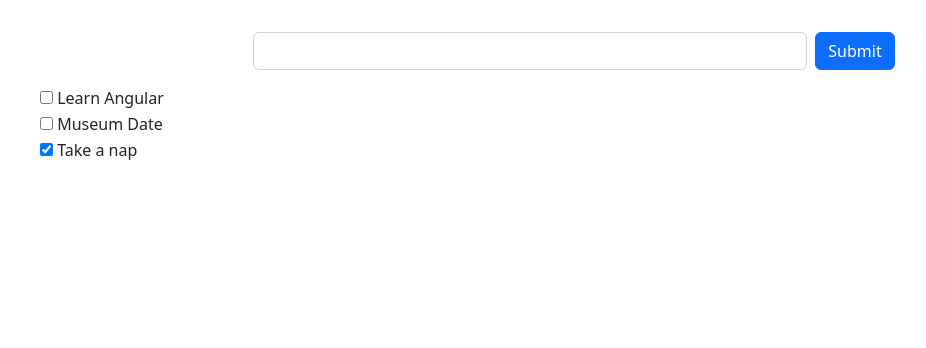
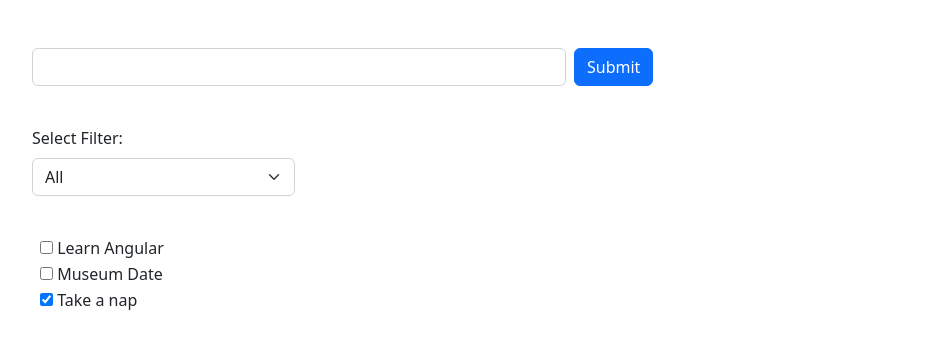
Before and after one commit to tamathecxder/angular-fundamental, an Angular app: page / in a window 1280 px wide. Shown: the top 348 px of the page, without its empty margins (66-992 px from the left). Built offline with nearby package versions, Linux system fonts and the light colour scheme.

Commit message:
implement filter method to the component

```diff
--- a/src/app/app.component.html
+++ b/src/app/app.component.html
@@ -1,5 +1,6 @@
 <div class="container">
-  <form class="row mt-3 mb-2 gx-2 gy-3 align-items-center justify-content-center">
+  <div class="d-flex align-items-start flex-column p-3">
+    <form class="w-100 row mt-3 mb-2 gx-2 gy-3 align-items-center justify-content-start">
       <div class="col-sm-6">
         <label for="specificSizeInputName" class="visually-hidden"></label>
         <input type="text" class="form-control" name="wish_text" [(ngModel)]="newWishText">
@@ -9,14 +10,26 @@
       </div>
     </form>
 
+    <div class="w-100 row mt-3 mb-2 gx-2 gy-3 align-items-center justify-content-start">
+      <div class="col-sm-3">
+        <label for="listFilter" class="form-label">Select Filter:</label>
+        <select name="list_filter" id="listFilter" [(ngModel)]="listFilter" (ngModelChange)="filterChanged($event)" class="form-select">
+          <option value="0">All</option>
+          <option value="1">Unfulfilled</option>
+          <option value="2">Fulfilled</option>
+        </select>
+      </div>
+    </div>
+  </div>
+
   <div class="row mt-3">
-    <div *ngIf="items.length === 0; else showItems">
+    <div *ngIf="visibleItems.length === 0; else showItems">
       <p>There are no wishes to display</p>
     </div>
 
     <ng-template #showItems>
       <ul *ngIf="items.length > 0" class="wish-list">
-        <li class="form-check" *ngFor="let item of items; index as i">
+        <li class="form-check" *ngFor="let item of visibleItems; index as i">
           <label class="form-check-label">
             <input type="checkbox" class="checkbox"
               [checked]="item.isComplete"
```
Lines whose indentation alone changed are shown as unchanged.
